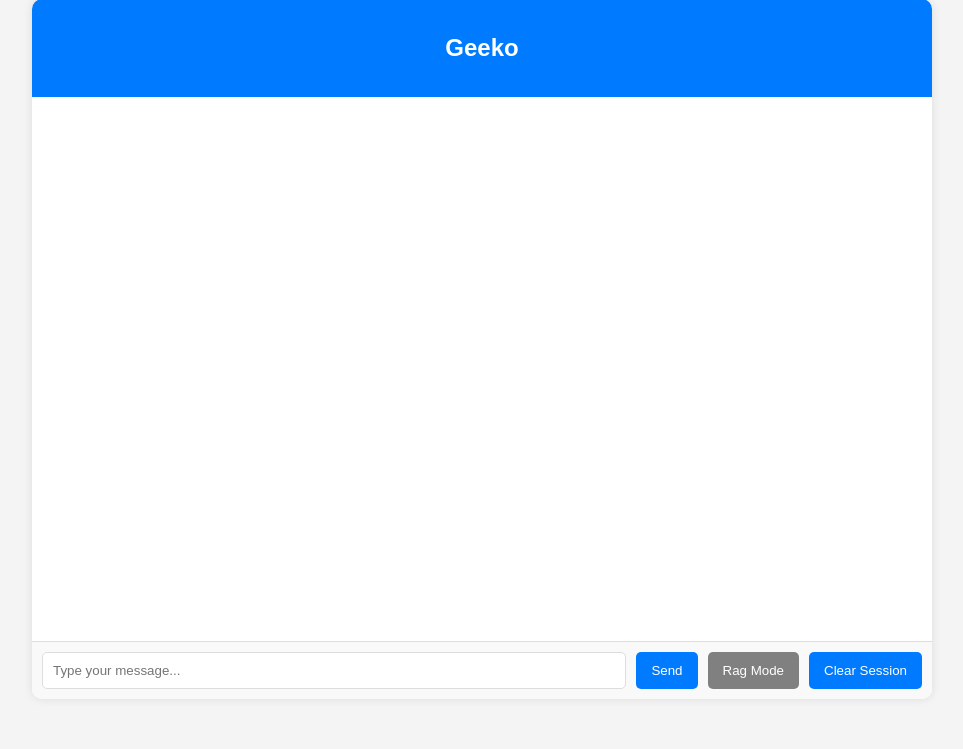
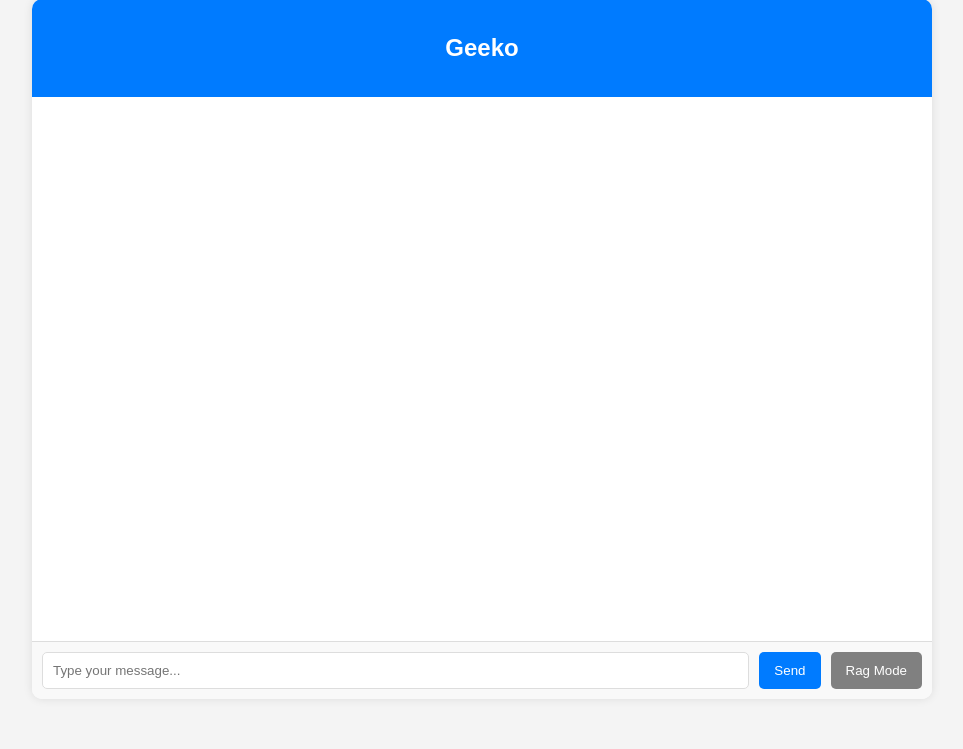
Before and after one commit to kirubha7karan/GEEKO, a Flask app: template templates/chatbot.html in a window 1280 px wide. Shown: the part 51-800 px from the top of the page, without its empty margins (158-1121 px from the left). Run offline with Flask 3, Linux system fonts and the light colour scheme; the template is opened without the code that fills it, so the values that code supplies are empty.

Commit message:
Removed Clear session button

```diff
--- a/app.py
+++ b/app.py
@@ -34,9 +34,15 @@ def Chat():
             return jsonify({"response": "Max Input Character is 200"}), 400
 
         test_assist = request.json["testAssistance"]
-        user = session["user"]
-        #Handling role change in user request
-        role = handle_role_change(role, test_assist,user = users[user])
+
+        try:
+            user = session["user"]
+
+            #Handling role change in user request
+            role = handle_role_change(role, test_assist,user = users[user])
+        except:
+            session.clear()
+            return jsonify({"response" : "Session expired. Please refresh the page."}), 200
 
         if user_input:
             if test_assist:
--- a/static/script.js
+++ b/static/script.js
@@ -143,10 +143,4 @@ document.addEventListener('DOMContentLoaded', () => {
     }
   });
 
-  clearSessionButton.addEventListener('click', () => {
-    sessionStorage.clear();
-    localStorage.clear();
-    messageContainer.innerHTML = ''; // Clear chat messages
-    alert('Session cleared successfully.');
-  });
 });
--- a/templates/chatbot.html
+++ b/templates/chatbot.html
@@ -19,7 +19,6 @@
       <input type="text" id="user-input" placeholder="Type your message...">
       <button id="send-btn">Send</button>
       <button id="test-asst" class="test-asst">Rag Mode</button>
-      <button id="clear-session">Clear Session</button>
     </div>
     <div class="xml-upload">
       <input type="file" id="xml-file" accept=".xml">
```
